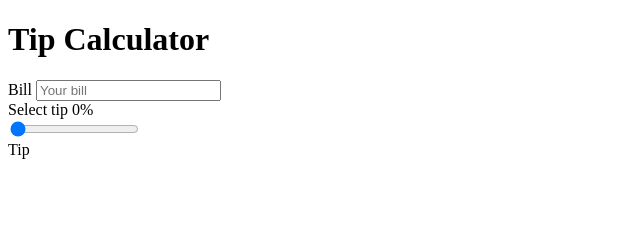
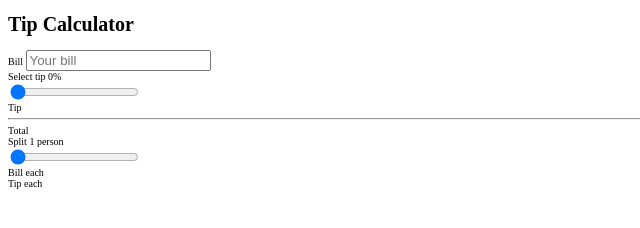
Before and after one commit to Finnschy/tip-calculator, a plain HTML site: page index.html in a window 1280 px wide. Shown: the whole page, without its empty margins (0-640 px from the left). Drawn offline with Linux system fonts and the light colour scheme.

Commit message:
html done, next css

```diff
--- a/assets/css/style.css
+++ b/assets/css/style.css
@@ -0,0 +1,3 @@
+html {
+    font-size: 10px;
+}
--- a/index.html
+++ b/index.html
@@ -4,6 +4,7 @@
     <meta charset="UTF-8">
     <meta http-equiv="X-UA-Compatible" content="IE=edge">
     <meta name="viewport" content="width=device-width, initial-scale=1.0">
+    <link rel="stylesheet" href="assets/css/style.css">
     <title>Tip Calculator</title>
 </head>
 <body>
@@ -26,6 +27,29 @@
                 <span>Tip</span>
                 <span id="tipValue"></span>
             </div>
+            <hr>
+            <div>
+                <span>Total</span>
+                <span id="totalWithTip"></span>
+            </div>
+        </section>
+
+        <section>
+            <div>
+                <div>
+                    <label for="splitInput">Split</label>
+                    <span id="splitValue">1 person</span>
+                </div>
+                <input type="range" min="1" max="10" value="1" id="splitInput">
+            </div>
+            <div>
+                <span>Bill each</span>
+                <span id="billEach"></span>
+            </div>
+            <div>
+                <span>Tip each</span>
+                <span id="tipEach"></span>
+            </div>
         </section>
     </main>
 
```
Also changed, not shown: 1 other file.
